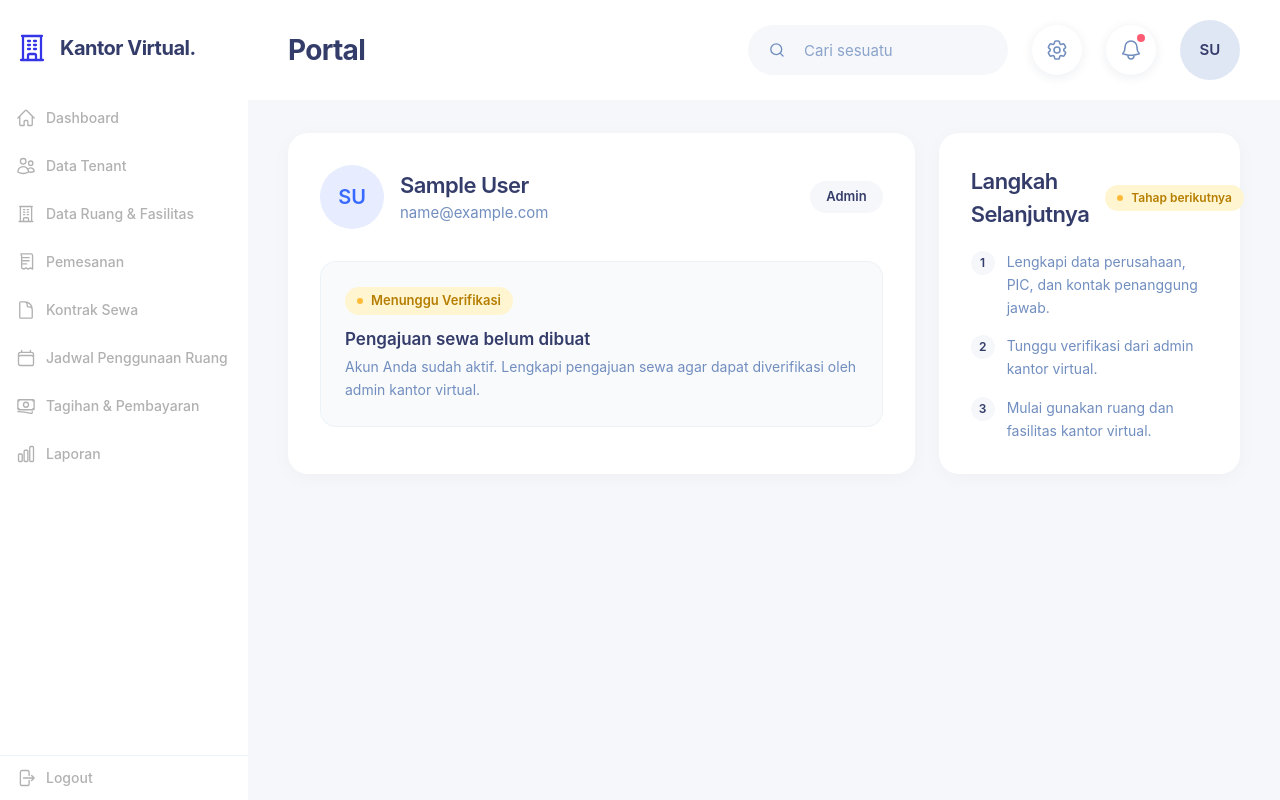
After one commit to hilmiwicak/bnsp-dashboard, a Laravel app: page /portal in a window 1280 px wide. The commit adds this page. Run offline with Laravel 12, Linux system fonts and the light colour scheme; the visitor is signed in with stand-in values (Sample User, id 1); style sheets or scripts are compiled from the project's sources.

Commit message:
feat(auth): gate management pages by role and add tenant portal
Admin accounts keep /dashboard and the management modules; tenant and customer accounts land on a new /portal page. Self-registration creates customer accounts, login redirects each role to its own home, and the sidebar only lists menus the signed-in account can open.

```diff
--- /dev/null
+++ b/app/Http/Controllers/PortalController.php
@@ -0,0 +1,19 @@
+<?php
+
+namespace App\Http\Controllers;
+
+use Illuminate\Http\Request;
+use Illuminate\View\View;
+
+class PortalController extends Controller
+{
+    /**
+     * Beranda mandiri untuk tenant dan customer.
+     */
+    public function index(Request $request): View
+    {
+        return view('portal.index', [
+            'user' => $request->user(),
+        ]);
+    }
+}
--- a/app/Models/User.php
+++ b/app/Models/User.php
@@ -51,10 +51,34 @@ class User extends Authenticatable
     }
 
     /**
-     * Apakah akun ini milik tenant (termasuk calon tenant).
+     * Apakah akun ini tenant aktif yang terhubung ke data sewa.
      */
     public function isTenant(): bool
     {
-        return $this->role !== UserRole::Admin;
+        return $this->role === UserRole::Tenant;
+    }
+
+    /**
+     * Apakah akun ini pendaftar yang belum memiliki data sewa.
+     */
+    public function isCustomer(): bool
+    {
+        return $this->role === UserRole::Customer;
+    }
+
+    /**
+     * Apakah akun ini memakai portal (semua role selain admin).
+     */
+    public function canAccessPortal(): bool
+    {
+        return ! $this->isAdmin();
+    }
+
+    /**
+     * Halaman pertama yang dibuka setelah login, sesuai role akun.
+     */
+    public function homePath(): string
+    {
+        return $this->isAdmin() ? route('dashboard') : route('portal');
     }
 }
--- a/bootstrap/app.php
+++ b/bootstrap/app.php
@@ -1,5 +1,6 @@
 <?php
 
+use App\Http\Middleware\EnsureUserHasRole;
 use Illuminate\Foundation\Application;
 use Illuminate\Foundation\Configuration\Exceptions;
 use Illuminate\Foundation\Configuration\Middleware;
@@ -12,7 +13,15 @@ return Application::configure(basePath: dirname(__DIR__))
         health: '/up',
     )
     ->withMiddleware(function (Middleware $middleware): void {
-        //
+        $middleware->alias([
+            'role' => EnsureUserHasRole::class,
+        ]);
+
+        // Akun yang sudah login tidak perlu melihat halaman login/register lagi,
+        // dan diarahkan ke beranda sesuai rolenya (dashboard atau portal).
+        $middleware->redirectUsersTo(
+            fn (Request $request) => $request->user()?->homePath() ?? route('dashboard'),
+        );
     })
     ->withExceptions(function (Exceptions $exceptions): void {
         $exceptions->shouldRenderJsonWhen(
--- a/resources/views/components/dashboard/sidebar.blade.php
+++ b/resources/views/components/dashboard/sidebar.blade.php
@@ -1,5 +1,7 @@
 @php
-    $items = [
+    $isAdmin = auth()->user()?->isAdmin() ?? false;
+
+    $adminItems = [
         ['label' => 'Dashboard', 'icon' => 'home', 'route' => 'dashboard', 'active' => 'dashboard'],
         ['label' => 'Data Tenant', 'icon' => 'users', 'route' => 'tenants.index', 'active' => 'tenants.*'],
         ['label' => 'Data Ruang & Fasilitas', 'icon' => 'building', 'route' => 'ruang-fasilitas.index', 'active' => 'ruang-fasilitas.*'],
@@ -9,6 +11,12 @@
         ['label' => 'Tagihan & Pembayaran', 'icon' => 'banknotes', 'route' => 'tagihan-pembayaran.index', 'active' => 'tagihan-pembayaran.*'],
         ['label' => 'Laporan', 'icon' => 'chart', 'route' => 'laporan.index', 'active' => 'laporan.*'],
     ];
+
+    $portalItems = [
+        ['label' => 'Portal', 'icon' => 'home', 'route' => 'portal', 'active' => 'portal'],
+    ];
+
+    $items = $isAdmin ? $adminItems : $portalItems;
 @endphp
 
 <aside
--- /dev/null
+++ b/resources/views/portal/index.blade.php
@@ -0,0 +1,135 @@
+@php
+    $user = $user ?? auth()->user();
+    $tenant = $user->tenant;
+
+    // Customer belum punya data sewa, sehingga statusnya dianggap menunggu
+    // verifikasi sampai admin membuatkan data tenant.
+    $status = $tenant?->status ?? 'Menunggu Verifikasi';
+
+    $states = [
+        'Aktif' => [
+            'badge' => 'bg-[#dcfaf8] text-[#0f9b8f]',
+            'dot' => 'bg-[#16dbcc]',
+            'title' => 'Keanggotaan aktif',
+            'description' => 'Masa sewa Anda berjalan normal. Seluruh fasilitas kantor virtual dapat digunakan.',
+        ],
+        'Menunggu Verifikasi' => [
+            'badge' => 'bg-[#fff5d1] text-[#b57e00]',
+            'dot' => 'bg-[#ffbb38]',
+            'title' => 'Menunggu verifikasi admin',
+            'description' => 'Pengajuan sewa Anda sedang ditinjau. Kami akan menghubungi Anda setelah data selesai diverifikasi.',
+        ],
+        'Nonaktif' => [
+            'badge' => 'bg-[#f2f4f7] text-dash-muted',
+            'dot' => 'bg-dash-soft',
+            'title' => 'Keanggotaan nonaktif',
+            'description' => 'Masa sewa telah berakhir. Hubungi admin kantor virtual untuk memperpanjang keanggotaan.',
+        ],
+    ];
+
+    $state = $states[$status] ?? $states['Menunggu Verifikasi'];
+
+    if (! $tenant) {
+        $state['title'] = 'Pengajuan sewa belum dibuat';
+        $state['description'] = 'Akun Anda sudah aktif. Lengkapi pengajuan sewa agar dapat diverifikasi oleh admin kantor virtual.';
+    }
+
+    $initials = collect(explode(' ', (string) $user->name))
+        ->filter()
+        ->map(fn ($part) => mb_substr($part, 0, 1))
+        ->take(2)
+        ->implode('');
+
+    $details = $tenant ? [
+        'Kode Tenant' => $tenant->kode_tenant,
+        'Perusahaan' => $tenant->nama_perusahaan,
+        'PIC' => $tenant->nama_pic,
+        'Mulai Sewa' => $tenant->tanggal_mulai_sewa?->format('d M Y'),
+        'Durasi' => $tenant->durasi_sewa ? $tenant->durasi_sewa.' bulan' : null,
+        'Berakhir' => $tenant->masaSewaBerakhir()?->format('d M Y'),
+    ] : [];
+
+    $steps = [
+        'Lengkapi data perusahaan, PIC, dan kontak penanggung jawab.',
+        'Tunggu verifikasi dari admin kantor virtual.',
+        'Mulai gunakan ruang dan fasilitas kantor virtual.',
+    ];
+@endphp
+
+<x-layouts.dashboard title="Portal" heading="Portal">
+    <div class="space-y-6">
+        @if (session('status'))
+            <x-alert type="success">{{ session('status') }}</x-alert>
+        @endif
+
+        <div class="grid grid-cols-1 gap-6 lg:grid-cols-12">
+            <section class="lg:col-span-8">
+                <div class="h-full rounded-[20px] bg-white p-6 shadow-[0_4px_20px_rgba(25,35,80,0.03)] lg:p-8">
+                    <div class="flex flex-wrap items-center gap-4">
+                        <span class="flex h-16 w-16 shrink-0 items-center justify-center rounded-full bg-[#e7edff] text-[20px] font-semibold text-[#396aff]">
+                            {{ $initials ?: 'KV' }}
+                        </span>
+
+                        <div class="min-w-0">
+                            <h2 class="truncate text-[20px] font-semibold tracking-tight text-dash-ink lg:text-[22px]">{{ $user->name }}</h2>
+                            <p class="truncate text-[15px] text-dash-muted">{{ $user->email }}</p>
+                        </div>
+
+                        <span class="ml-auto shrink-0 rounded-full bg-dash-surface px-4 py-1.5 text-[13px] font-semibold text-dash-ink">
+                            {{ $user->role?->label() }}
+                        </span>
+                    </div>
+
+                    <div class="mt-8 rounded-2xl border border-dash-line/70 bg-dash-surface/60 p-5 lg:p-6">
+                        <span class="inline-flex items-center gap-2 rounded-full px-3 py-1 text-[13px] font-semibold {{ $state['badge'] }}">
+                            <span class="h-1.5 w-1.5 rounded-full {{ $state['dot'] }}"></span>
+                            {{ $status }}
+                        </span>
+
+                        <h3 class="mt-3 text-[17px] font-semibold text-dash-ink">{{ $state['title'] }}</h3>
+                        <p class="mt-1 max-w-[560px] text-[14px] leading-relaxed text-dash-muted">{{ $state['description'] }}</p>
+                    </div>
+                </div>
+            </section>
+
+            <section class="lg:col-span-4">
+                <div class="h-full rounded-[20px] bg-white p-6 shadow-[0_4px_20px_rgba(25,35,80,0.03)] lg:p-8">
+                    @if ($details)
+                        <h2 class="text-[20px] font-semibold tracking-tight text-dash-ink lg:text-[22px]">Data Sewa</h2>
+
+                        <dl class="mt-5 space-y-4">
+                            @foreach ($details as $label => $value)
+                                @continue (blank($value))
+
+                                <div class="flex items-start justify-between gap-4 border-b border-dash-line/70 pb-4 last:border-0 last:pb-0">
+                                    <dt class="text-[13px] text-dash-muted">{{ $label }}</dt>
+                                    <dd class="text-right text-[14px] font-medium text-dash-ink">{{ $value }}</dd>
+                                </div>
+                            @endforeach
+                        </dl>
+                    @else
+                        <div class="flex items-center justify-between gap-4">
+                            <h2 class="text-[20px] font-semibold tracking-tight text-dash-ink lg:text-[22px]">Langkah Selanjutnya</h2>
+
+                            <span class="inline-flex shrink-0 items-center gap-2 rounded-full bg-[#fff5d1] px-3 py-1 text-[12px] font-semibold text-[#b57e00]">
+                                <span class="h-1.5 w-1.5 rounded-full bg-[#ffbb38]"></span>
+                                Tahap berikutnya
+                            </span>
+                        </div>
+
+                        <ol class="mt-5 space-y-4">
+                            @foreach ($steps as $step)
+                                <li class="flex gap-3">
+                                    <span class="flex h-6 w-6 shrink-0 items-center justify-center rounded-full bg-dash-surface text-[12px] font-semibold text-dash-ink">
+                                        {{ $loop->iteration }}
+                                    </span>
+                                    <p class="text-[14px] leading-relaxed text-dash-muted">{{ $step }}</p>
+                                </li>
+                            @endforeach
+                        </ol>
+                    @endif
+                </div>
+            </section>
+        </div>
+    </div>
+</x-layouts.dashboard>
--- a/routes/web.php
+++ b/routes/web.php
@@ -1,10 +1,15 @@
 <?php
 
 use App\Http\Controllers\AuthController;
+use App\Http\Controllers\PortalController;
 use App\Http\Controllers\TenantController;
+use Illuminate\Http\Request;
 use Illuminate\Support\Facades\Route;
 
-Route::get('/', fn () => redirect()->route('dashboard'));
+// Pengunjung diarahkan sesuai status login-nya.
+Route::get('/', fn (Request $request) => redirect(
+    $request->user()?->homePath() ?? route('login'),
+));
 
 Route::middleware('guest')->group(function () {
     Route::get('/login', [AuthController::class, 'showLogin'])->name('login');
@@ -14,6 +19,8 @@ Route::middleware('guest')->group(function () {
 });
 
 Route::middleware('auth')->group(function () {
+    // Area pengelola kantor virtual.
+    Route::middleware('role:admin')->group(function () {
         Route::view('/dashboard', 'dashboard')->name('dashboard');
 
         Route::resource('tenants', TenantController::class)->except('show');
@@ -56,6 +63,12 @@ Route::middleware('auth')->group(function () {
         foreach ($modules as $slug => $module) {
             Route::view($slug, 'modules.placeholder', $module)->name($slug.'.index');
         }
+    });
+
+    // Portal untuk tenant dan customer.
+    Route::middleware('role:tenant,customer')->group(function () {
+        Route::get('/portal', [PortalController::class, 'index'])->name('portal');
+    });
 
     Route::post('/logout', [AuthController::class, 'logout'])->name('logout');
 });
```
Also changed, not shown: app/Http/Controllers/AuthController.php (+6 -2 lines), app/Http/Middleware/EnsureUserHasRole.php (added, +26 -0 lines), tests/Feature/AuthTest.php (+10 -4 lines), tests/Feature/ModuleNavigationTest.php (+12 -2 lines), tests/Feature/RoleAccessTest.php (added, +110 -0 lines), tests/Feature/UserRoleTest.php (+18 -4 lines). Lines whose indentation alone changed are shown as unchanged.
